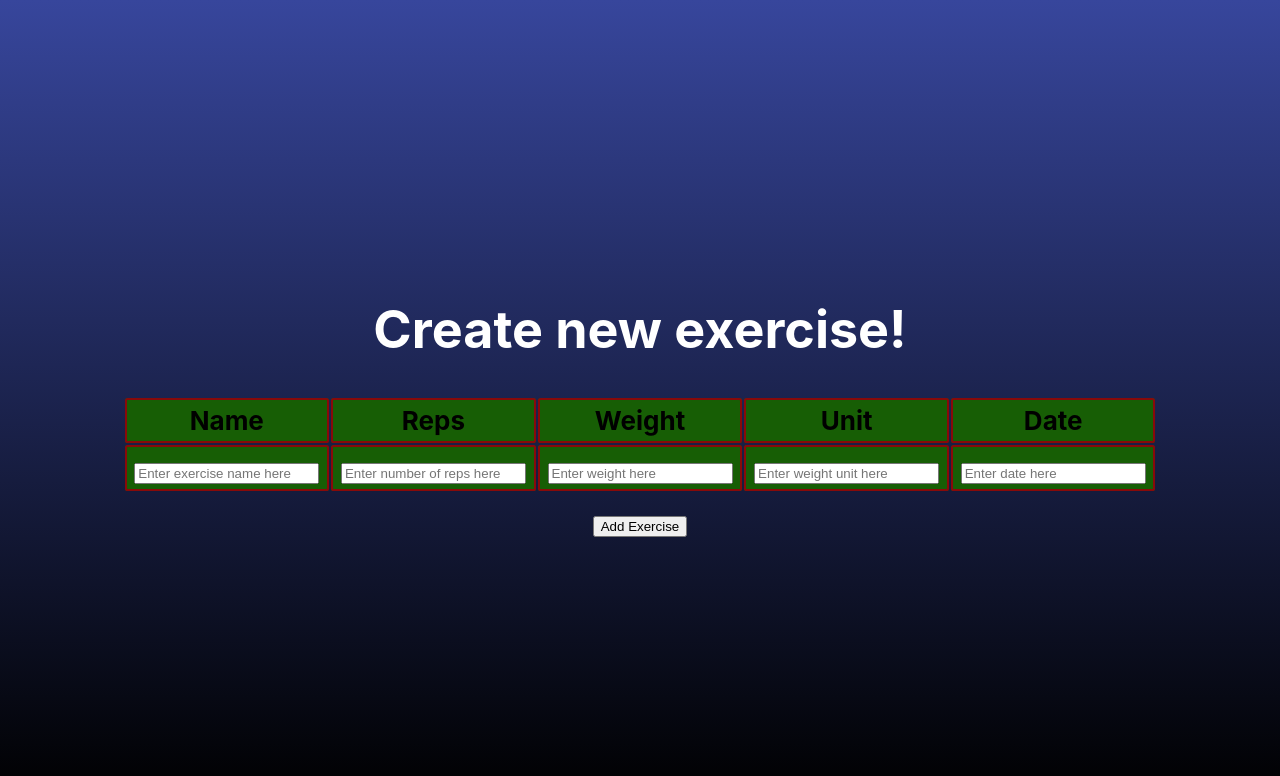
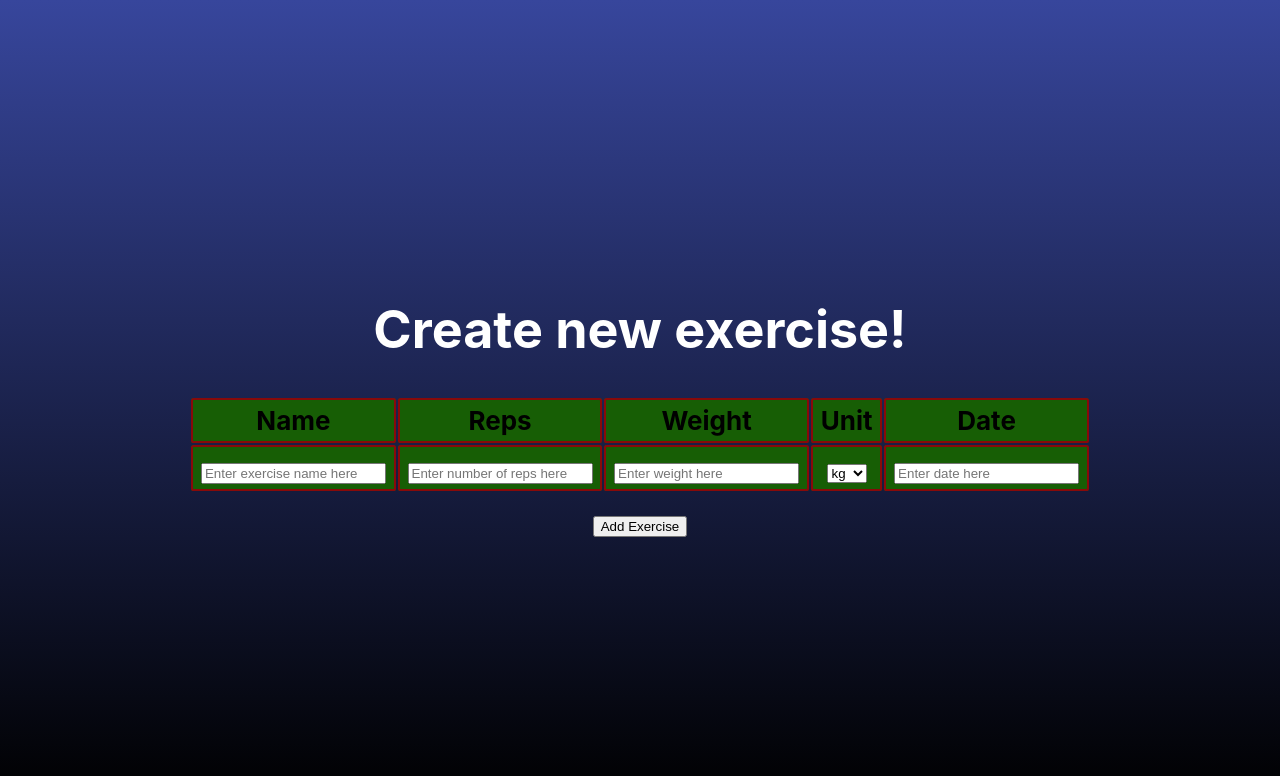
Before and after one commit to Rasheednour/CS290-Exercise-Tracker, a React (Create React App) app in the folder exercise-frontend/: page /create-exercise in a window 1280 px wide. Shown: the top 776 px of the page. Built offline with nearby package versions, Linux system fonts and the light colour scheme.

Commit message:
changed weight unit entry to dropdown menu

```diff
--- a/exercise-frontend/src/Pages/CreatePage.js
+++ b/exercise-frontend/src/Pages/CreatePage.js
@@ -70,12 +70,13 @@ export const CreatePage = () => {
               />
             </td>
             <td>
-              <input
-                type="text"
-                placeholder="Enter weight unit here"
-                value={unit}
-                onChange={e => setUnit(e.target.value)}
-              />
+              <select
+                value = {unit}
+                onChange= {e => setUnit(e.target.value)}
+              >
+                <option value="kg">kg</option>
+                <option value="lbs">lbs</option>
+              </select>
             </td>
             <td>
               <input
```
